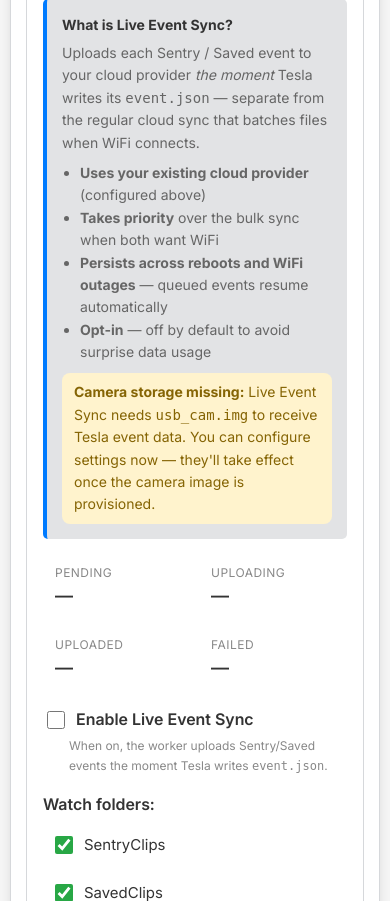
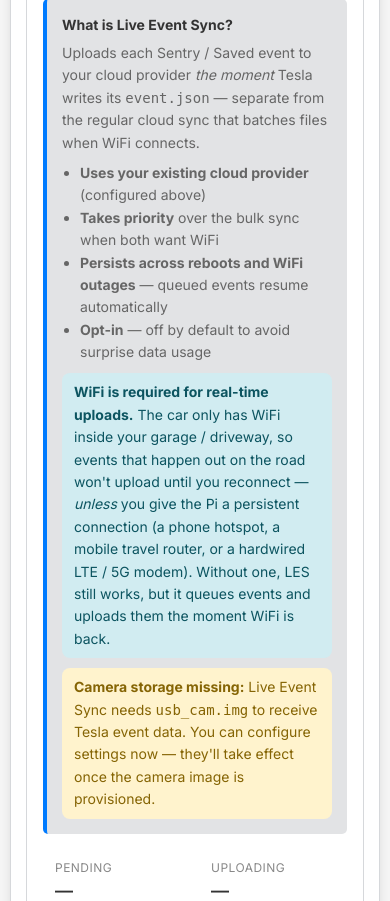
Before and after one commit to mphacker/TeslaUSB, a Flask app: page /cloud/ in a window 390 px wide, after a click on "Live Event Sync Disabled". Shown: the part 2366-3267 px from the top of the page. Run offline with Flask 3, Linux system fonts and the light colour scheme; data comes from the database, SQL or seed files in the repository; data that the repository does not hold is empty.

Commit message:
docs(les): note WiFi requirement in Live Event Sync explainer
Add an info-styled callout under the "What is Live Event Sync?" box
explaining that real-time uploads need a persistent WiFi connection
(phone hotspot, mobile travel router, or hardwired LTE/5G modem).
Without one, LES still works but events queue until WiFi is back.

This was the only thing missing from the LES card UX — users who only
have garage WiFi may otherwise expect events to upload from the road
and be confused when they don't.

Co-authored-by: Copilot <223556219+Copilot@users.noreply.github.com>

```diff
--- a/scripts/web/templates/cloud_archive.html
+++ b/scripts/web/templates/cloud_archive.html
@@ -481,6 +481,13 @@
                     <li><strong>Persists across reboots and WiFi outages</strong> &mdash; queued events resume automatically</li>
                     <li><strong>Opt-in</strong> &mdash; off by default to avoid surprise data usage</li>
                 </ul>
+                <p style="margin: 10px 0 0; padding: 8px 12px; border-radius: var(--radius-md); background: var(--msg-info-bg); color: var(--msg-info-text); font-size: var(--text-sm);">
+                    <strong>WiFi is required for real-time uploads.</strong>
+                    The car only has WiFi inside your garage / driveway, so events that happen out on the road
+                    won't upload until you reconnect &mdash; <em>unless</em> you give the Pi a persistent connection
+                    (a phone hotspot, a mobile travel router, or a hardwired LTE / 5G modem). Without one, LES
+                    still works, but it queues events and uploads them the moment WiFi is back.
+                </p>
                 {% if not videos_available %}
                 <p style="margin: 10px 0 0; padding: 8px 12px; border-radius: var(--radius-md); background: var(--msg-warning-bg); color: var(--msg-warning-text);">
                     <strong>Camera storage missing:</strong> Live Event Sync needs <code>usb_cam.img</code> to receive Tesla event data.
```
